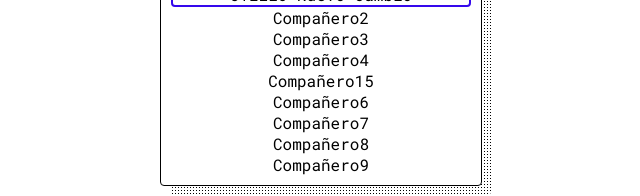
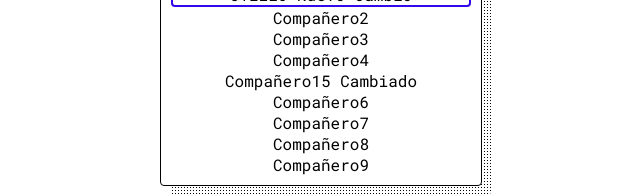
Before and after one commit to cdtello/Pokedex, a plain HTML site: page index.html in a window 1280 px wide. Shown: the part 318-514 px from the top of the page, without its empty margins (319-959 px from the left). Drawn offline with nearby package versions, Linux system fonts and the light colour scheme.

Commit message:
cambio 2

```diff
--- a/index.html
+++ b/index.html
@@ -27,7 +27,7 @@
         <div data-poke-stats class="poke-stats">Compañero2</div>
         <div data-poke-stats class="poke-stats">Compañero3</div>
         <div data-poke-stats class="poke-stats">Compañero4</div>
-        <div data-poke-stats class="poke-stats">Compañero15</div>
+        <div data-poke-stats class="poke-stats">Compañero15 Cambiado</div>
         <div data-poke-stats class="poke-stats">Compañero6</div>
         <div data-poke-stats class="poke-stats">Compañero7</div>
         <div data-poke-stats class="poke-stats">Compañero8</div>
```
